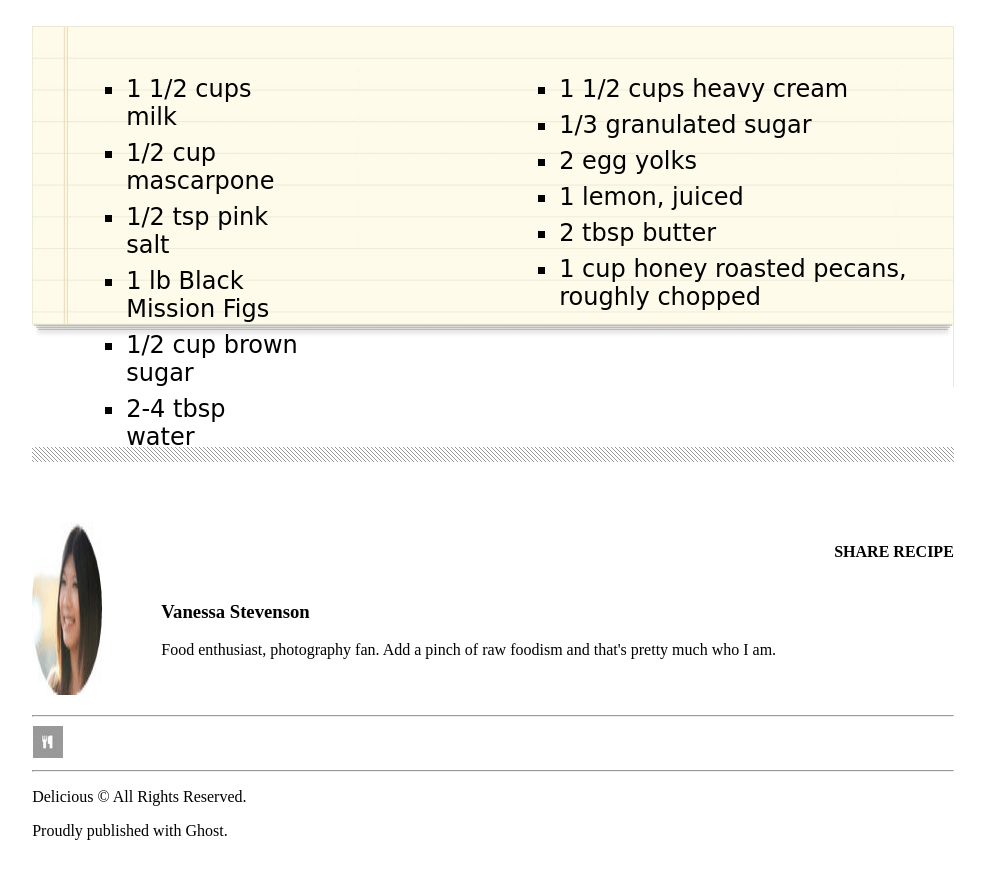
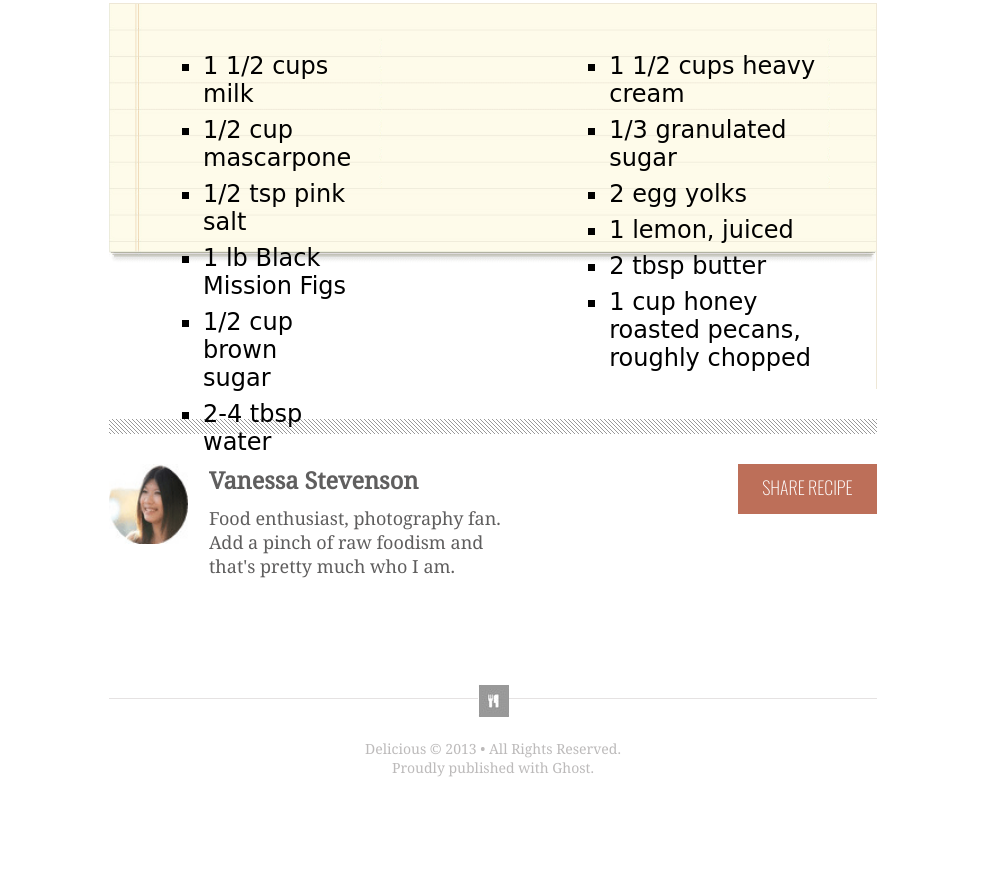
Before and after one commit to mnmason86/chocolatepizza, a plain HTML site: page index.html in a window 1280 px wide. Shown: the part 1381-2260 px from the top of the page, without its empty margins (147-1132 px from the left). After the commit the page ends 2198 px from the top, so only its background shows below. Drawn offline with nearby package versions, Linux system fonts and the light colour scheme; a web font is replaced by a local one.

Commit message:
final css to div4, div5, and footer

```diff
--- a/index.html
+++ b/index.html
@@ -14,6 +14,9 @@
 <link rel="preconnect" href="https://fonts.googleapis.com">
 <link rel="preconnect" href="https://fonts.gstatic.com" crossorigin>
 <link href="https://fonts.googleapis.com/css2?family=Delius&display=swap" rel="stylesheet">
+<link rel="preconnect" href="https://fonts.googleapis.com">
+<link rel="preconnect" href="https://fonts.gstatic.com" crossorigin>
+<link href="https://fonts.googleapis.com/css2?family=Noto+Serif&display=swap" rel="stylesheet">
 </head>
   <title>Chocolate Pizza</title>
 </head>
@@ -71,20 +74,24 @@
       </ul>
     </div>
     <div id="div4">
-    <div class="hr"></div>
+      <div class="hr"></div>
       <div id="vanessa">
-        <img src="img/van-pic.png" alt="vanessa">
+        <div id="div4-a">
+          <img src="img/van-pic.png" alt="vanessa">
           <div id="stevenson">
-          <h3>Vanessa Stevenson</h3>
-          <p>Food enthusiast, photography fan. Add a pinch of raw foodism and that's pretty much who I am.</p>
+              <h3>Vanessa Stevenson</h3>
+              <p>Food enthusiast, photography fan. Add a pinch of raw foodism and that's pretty much who I am.</p>
+          </div>
         </div>
         <h4>SHARE RECIPE</h4>
       </div>
     </div>
+    <div id="div5">
+      <hr>
+    </div>
   </main>
   <footer>
-    <hr><img src="img/small-logo.png" alt="logo sm"><hr>
-    <p id="copyright">Delicious &copy; All Rights Reserved.</p>
+    <p id="copyright">Delicious &copy 2013 &#8226; All Rights Reserved.</p>
     <p>Proudly published with Ghost.</p>
   </footer>
 </body>
--- a/style.css
+++ b/style.css
@@ -1,5 +1,5 @@
 body{
-  margin:40px 14%;
+  margin:40px 20%;
 }
 header{
   display: flex;
@@ -70,15 +70,16 @@ height: 65px;
   width: 100%;
 }
 #div2{
-  text-indent: 1.5rem;
-  font-size: 24px;
+  text-indent: 6rem;
+  font-size: 20px;
   line-height: 2rem;
   font-weight: medium;
   color: rgb(95, 94, 94);
   padding-bottom: 15px;
+  font-family: 'Noto Serif', serif;
 }
 #div3{
-height: 360px;
+height: 385px;
 background-image: url('img/list-bg.png');
 background-size: 100%;
 background-repeat: no-repeat;
@@ -112,12 +113,75 @@ li{
   padding-left:-20px;
   padding-bottom:8px;
 }
-#div4 div{
-  margin-top: 60px;
+#div4{
+  margin-top: 30px;
   margin-bottom: 20px;
+}
+#div4 .hr{
+  margin-bottom: 30px;
 }
 #vanessa{
   display:flex;
-  flex-direction: row;
+  width: 100%;
   justify-content: space-between;
 }
+#div4-a{
+  display: flex;
+  justify-content: left;
+}
+#div4 img{
+  height:80px;
+  width:80px;
+}
+h4{
+  background-color: rgba(170, 69, 41, 0.772);
+  color: white;
+  font-family: 'Oswald', sans-serif;
+  font-weight:lighter;
+  font-size: 18px;
+  padding: 10px 20px;
+  padding-bottom: 0px;
+  text-align: center;
+  height: 40px;
+  width: 180px;
+  margin:0;
+}
+#stevenson{
+  font-family: 'Noto Serif', serif;
+  font-size: 20px;
+  color:rgb(95, 94, 94);
+  margin: 0 20px;
+}
+#stevenson h3{
+  margin: 0px 100px 10px 0px;
+}
+#stevenson p{
+  margin: 0px 200px 100px 0px;
+  font-size: 18px;
+}
+#div5 hr{
+  border: none;
+  border-top: 1px solid;
+  color:rgba(194, 186, 186, 0.42);
+  overflow: visible;
+  text-align: center;
+  height: 2px;
+}
+#div5 hr:after{
+  background: #fff;
+  content:url(img/small-logo.png);
+  padding: 0 4px;
+  position:relative;
+  top: -15px;
+}
+footer{
+  padding-top: 30px;
+  font-family: 'Noto Serif', serif;
+  color:rgba(142, 140, 140, 0.598);
+  text-align: center;
+  font-size: 14px;
+  font-weight: medium;
+}
+footer p{
+  margin:0
+}
```
